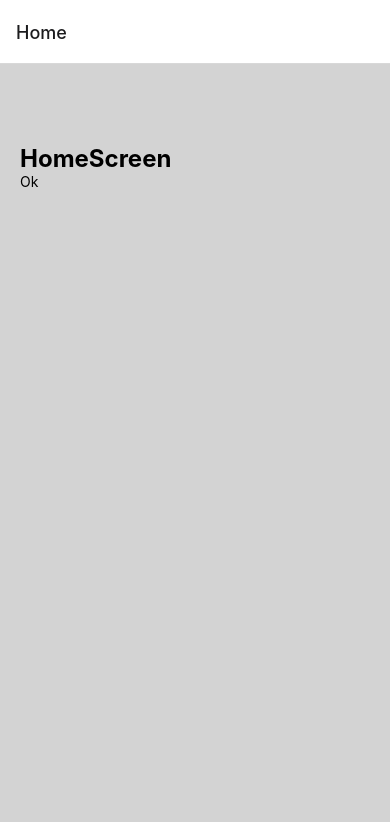
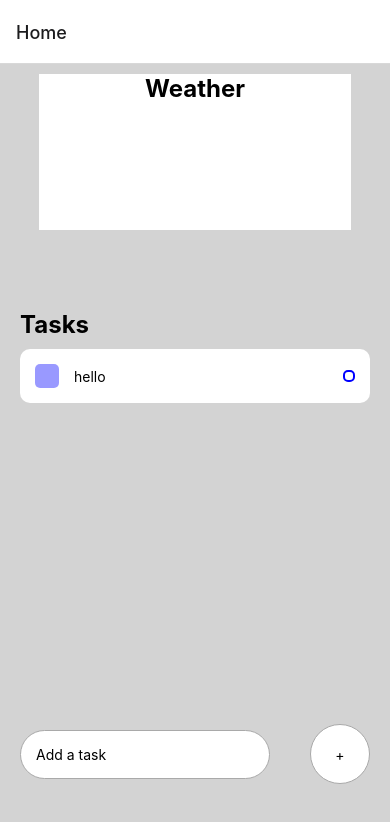
Before and after one commit to donyeb/cs4261app, a React Native app: screen /Home in a window 390 px wide. Shown: the top 822 px of the page. Built offline with nearby package versions, Linux system fonts and the light colour scheme.

Commit message:
adds styling and components

```diff
--- a/Screens/HomeScreen.js
+++ b/Screens/HomeScreen.js
@@ -1,16 +1,34 @@
-import { StyleSheet, Text, View } from 'react-native'
+import { KeyboardAvoidingView, Platform, StyleSheet, Text, View, TextInput, TouchableOpacity } from 'react-native'
 import React from 'react'
 import Task from './components/Task'
 
 const HomeScreen = () => {
   return (
     <View style={styles.container}>
+        <View style={styles.weatherWrapper}>
+            <Text style={styles.sectionTitle}>Weather</Text>
+            <View style={styles.weather}></View>
+        </View>
         <View style={styles.taskWrapper}>
-            <Text style={styles.sectionTitle}>HomeScreen</Text>
+            <Text style={styles.sectionTitle}>Tasks</Text>
             <View style={styles.items}>
-                <Task text={"Ok"} />
+                <Task text={"hello"} />
             </View>
         </View>
+
+
+        <KeyboardAvoidingView
+            behavior="padding"
+            style={styles.write}
+            keyboardVerticalOffset={100}
+        >
+            <TextInput style={styles.input} placeholder={"Add a task"}/>
+            <TouchableOpacity>
+                <View style={styles.addWrapper}>
+                    <Text style={styles.addText}>+</Text>
+                </View>
+            </TouchableOpacity>
+        </KeyboardAvoidingView>
     </View>
   )
 }
@@ -31,6 +49,45 @@ const styles = StyleSheet.create({
         fontWeight: 'bold'
     },
     items: {
+        marginTop: 10
+    },
+    weatherWrapper: {
+        backgroundColor: "white",
+        marginTop: 10,
+        alignItems: 'center',
+        width: "80%",
+        height: "20%",
+        alignSelf: "center"
+    },
+    write: {
+        position: "absolute",
+        bottom: 60,
+        width: "100%",
+        flexDirection: "row",
+        justifyContent: "space-around",
+        alignItems: "center"
+    },
+    input: {
+        paddingVertical: 15,
+        width: 250,
+        paddingHorizontal: 15,
+        backgroundColor: "white",
+        borderColor: "darkgrey",
+        borderWidth: 1,
+        borderRadius: 60,
+        width: 250
+    },
+    addWrapper: {
+        width: 60,
+        height: 60,
+        backgroundColor: "white",
+        borderRadius: 60,
+        justifyContent: 'center',
+        alignItems: 'center',
+         borderColor: "darkgrey",
+        borderWidth: 1,
+    },
+    addText: {
 
     }
 })
--- a/Screens/components/Task.js
+++ b/Screens/components/Task.js
@@ -5,7 +5,7 @@ export default function Task(props) {
   return (
     <View style={styles.item}>
         <View style={styles.itemLeft}>
-            <TouchableOpacity style={styles.square}></TouchableOpacity>
+            <View style={styles.square}></View>
             <Text style={styles.itemText}>{props.text}</Text>
         </View>
         <View style={styles.circular}></View>
@@ -13,4 +13,38 @@ export default function Task(props) {
   )
 }
 
-const styles = StyleSheet.create({})
+const styles = StyleSheet.create({
+    item: {
+        backgroundColor: "white",
+        padding: 15,
+        borderRadius: 10,
+        flexDirection: "row",
+        alignItems: "center",
+        justifyContent: "space-between",
+        marginBottom: 20,
+    },
+    itemLeft: {
+        flexDirection: "row",
+        alignItems: "center",
+        flexWrap: "wrap"
+    },
+    square: {
+        width: 24,
+        height: 24,
+        backgroundColor: "blue",
+        opacity: 0.4,
+        borderRadius: 5,
+        marginRight: 15,
+    },
+    itemText: {
+        maxWidth: "80%",
+
+    },
+    circular: {
+        width: 12,
+        height: 12,
+        borderColor: "blue",
+        borderWidth: 2,
+        borderRadius: 5
+    }
+})
```
